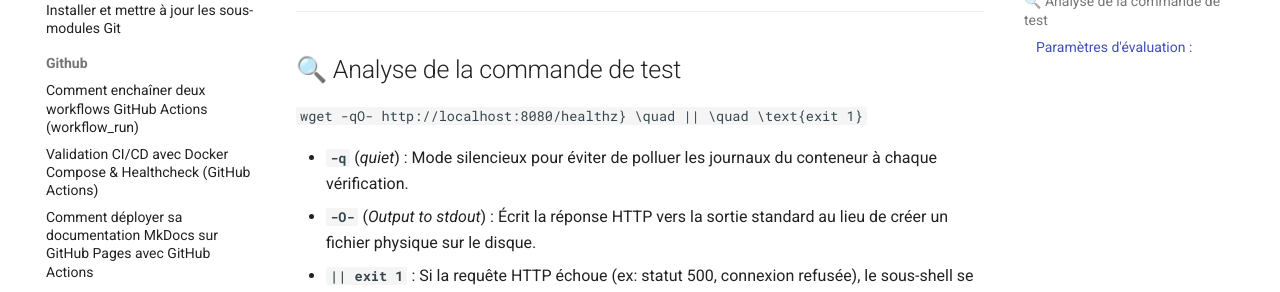
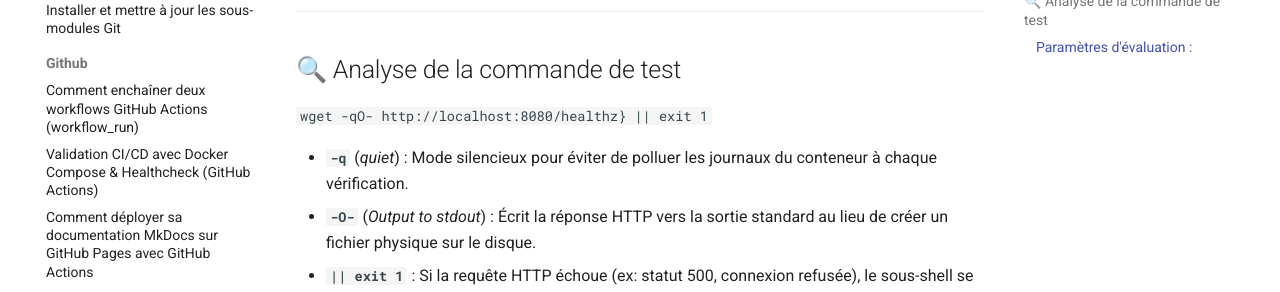
Before and after one commit to Snore-Stack/Snore-Stack.github.io, an MkDocs documentation site: the page built from docs/how-to/docker/multi-stage-go-build-and-healthcheck.md, in a window 1280 px wide and 900 px high, scrolled down 1960 px. Shown: the part 287-579 px from the top of the window. Built offline with MkDocs 1.6.1 and Material for MkDocs 9.7.7, drawn with Linux system fonts in a browser that asks for light colours.

Commit message:
fix: docs/how-to/docker/multi-stage-go-build-and-healthcheck.md

```diff
--- a/docs/how-to/docker/multi-stage-go-build-and-healthcheck.md
+++ b/docs/how-to/docker/multi-stage-go-build-and-healthcheck.md
@@ -89,7 +89,7 @@ services:
 
 ## 🔍 Analyse de la commande de test
 
-`wget -qO- http://localhost:8080/healthz} \quad || \quad \text{exit 1}`
+`wget -qO- http://localhost:8080/healthz} || exit 1`
 
 - **`-q`** (*quiet*) : Mode silencieux pour éviter de polluer les journaux du conteneur à chaque vérification.
 - **`-O-`** (*Output to stdout*) : Écrit la réponse HTTP vers la sortie standard au lieu de créer un fichier physique sur le disque.
```
